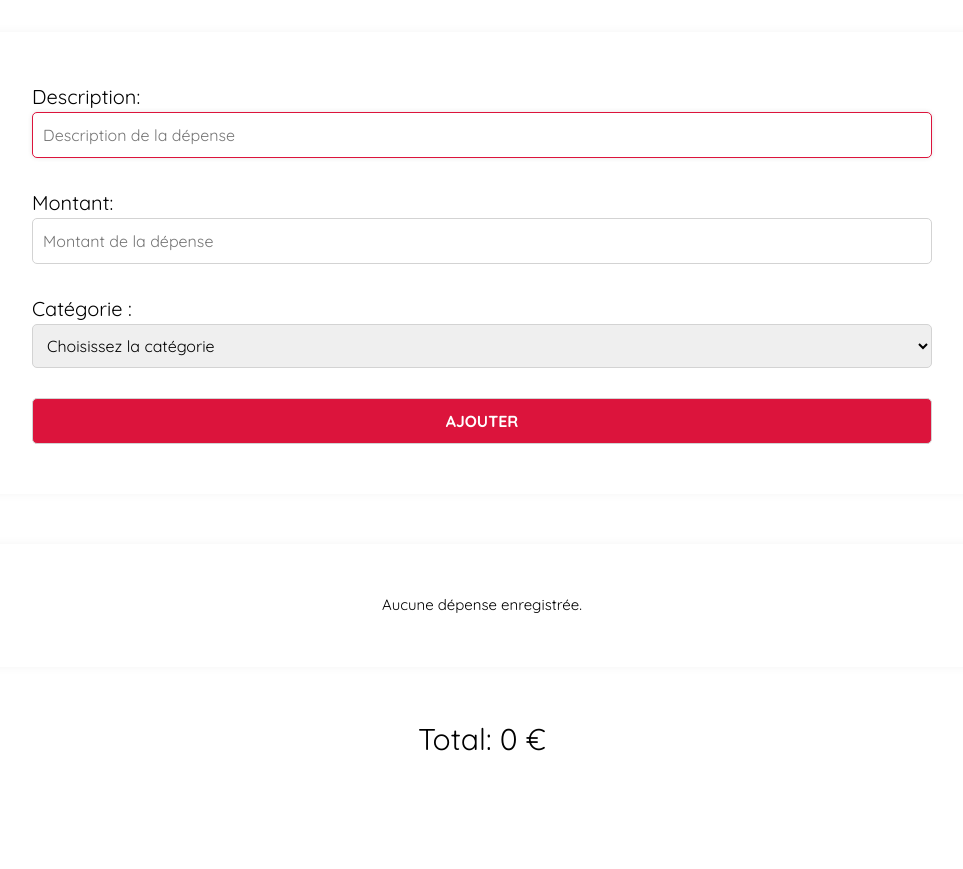
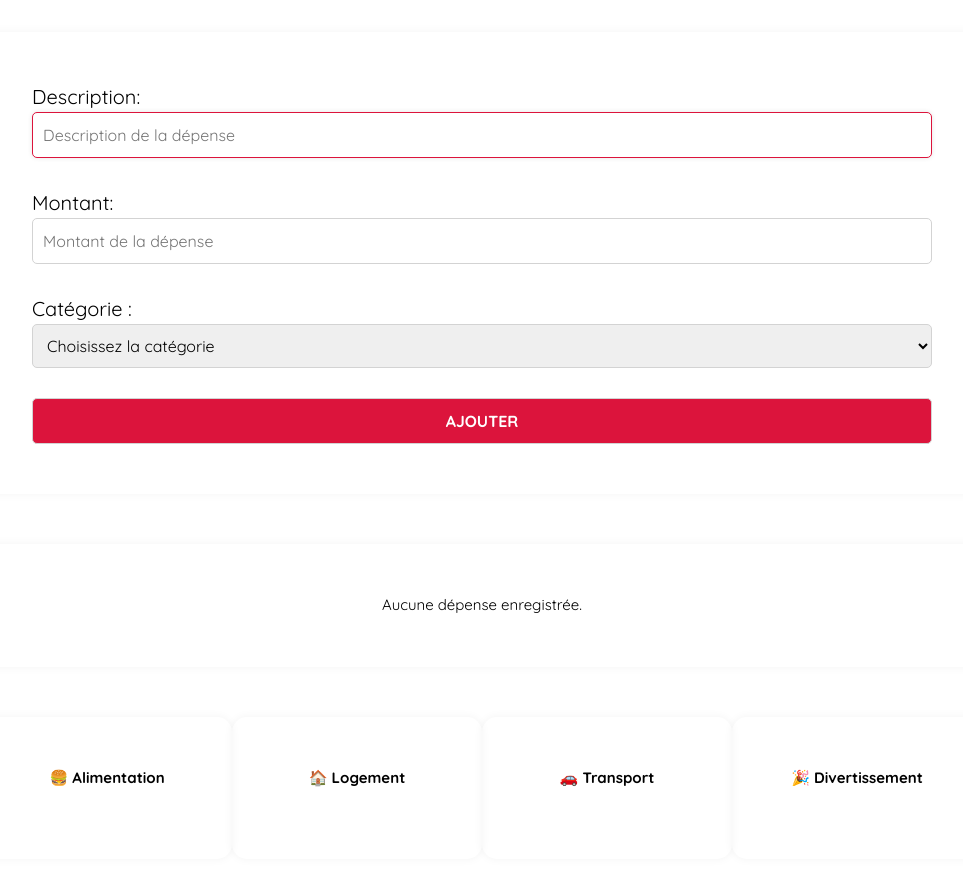
Before and after one commit to ocrzia/gestion-depenses, a plain HTML site: page index.html in a window 1280 px wide. Shown: the part 83-952 px from the top of the page, without its empty margins (158-1121 px from the left). Drawn offline with Linux system fonts and the light colour scheme.

Commit message:
feat: Add expense categories section and update styles for better layout

```diff
--- a/index.html
+++ b/index.html
@@ -37,6 +37,20 @@
     <div class="depense-list">
       <p>Aucune dépense enregistrée.</p>
     </div>
+    <div class="depenses">
+      <div class="alimentation">
+        <h2>🍔 Alimentation</h2>
+      </div>
+      <div class="logement">
+        <h2>🏠 Logement</h2>
+      </div>
+      <div class="transport">
+        <h2>🚗 Transport</h2>
+      </div>
+      <div class="divertissement">
+        <h2>🎉 Divertissement</h2>
+      </div>
+    </div>
     <div class="total">Total: <span>0</span> €</div>
   </div>
 </body>
--- a/scripts/main.js
+++ b/scripts/main.js
@@ -28,7 +28,7 @@ function resetForm() {
 function getEmoji(category) {
   if (category === 'alimentation') return '🍔 ';
   if (category === 'transport') return '🚗 ';
-  if (category === 'loisirs') return '🎉 ';
+  if (category === 'divertissement') return '🎉 ';
   if (category === 'logement') return '🏠 ';
   return '🧾 '; // emoji par défaut
 }
--- a/styles/base/_base.scss
+++ b/styles/base/_base.scss
@@ -97,3 +97,21 @@ label {
   background:none;
   border:none;
 }
+.depenses {
+  display: flex;
+  justify-content: center;
+  max-width:1000px;
+  margin:0 auto;
+}
+.depenses > * {
+  box-shadow: 0 0 10px rgba(0, 0, 0, 0.05);
+  padding:5rem;
+  margin:50px 0;
+  width:25%;
+  border-radius:15px;
+  h2 {
+    text-align: center;
+    font-size: 1.5rem;
+    margin-bottom: 2rem;
+  }
+}
```
Also changed, not shown: styles/styles.min.css, 1 other file.
